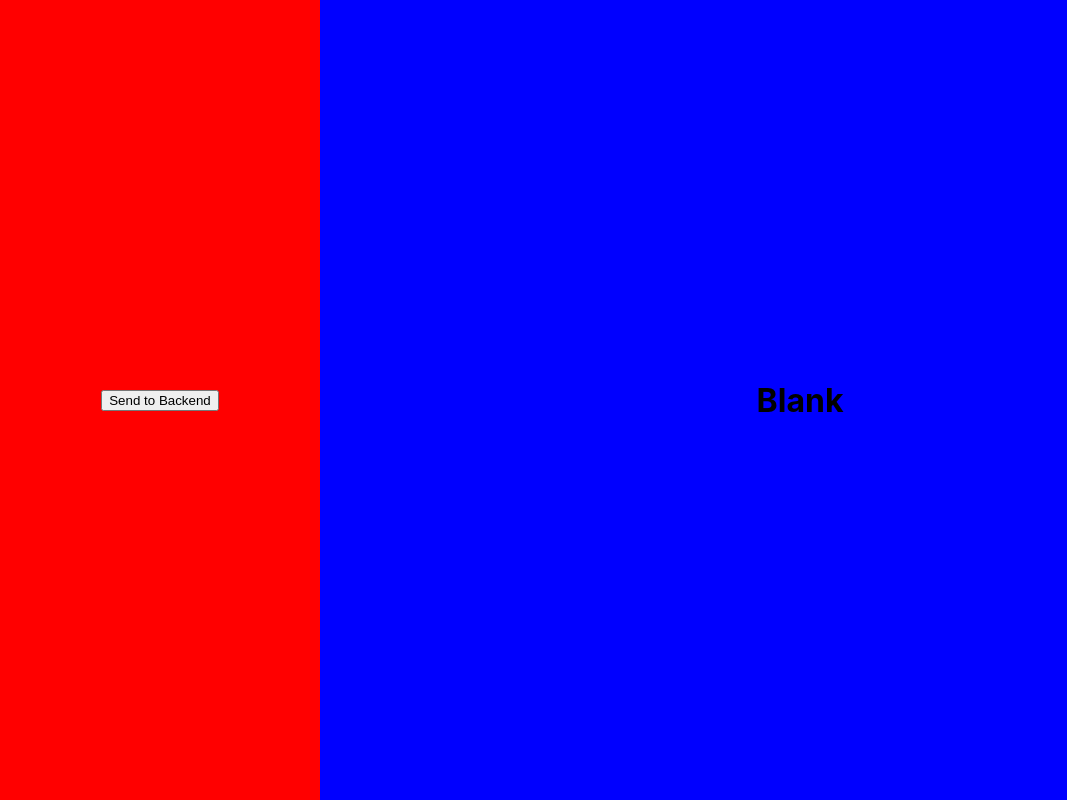
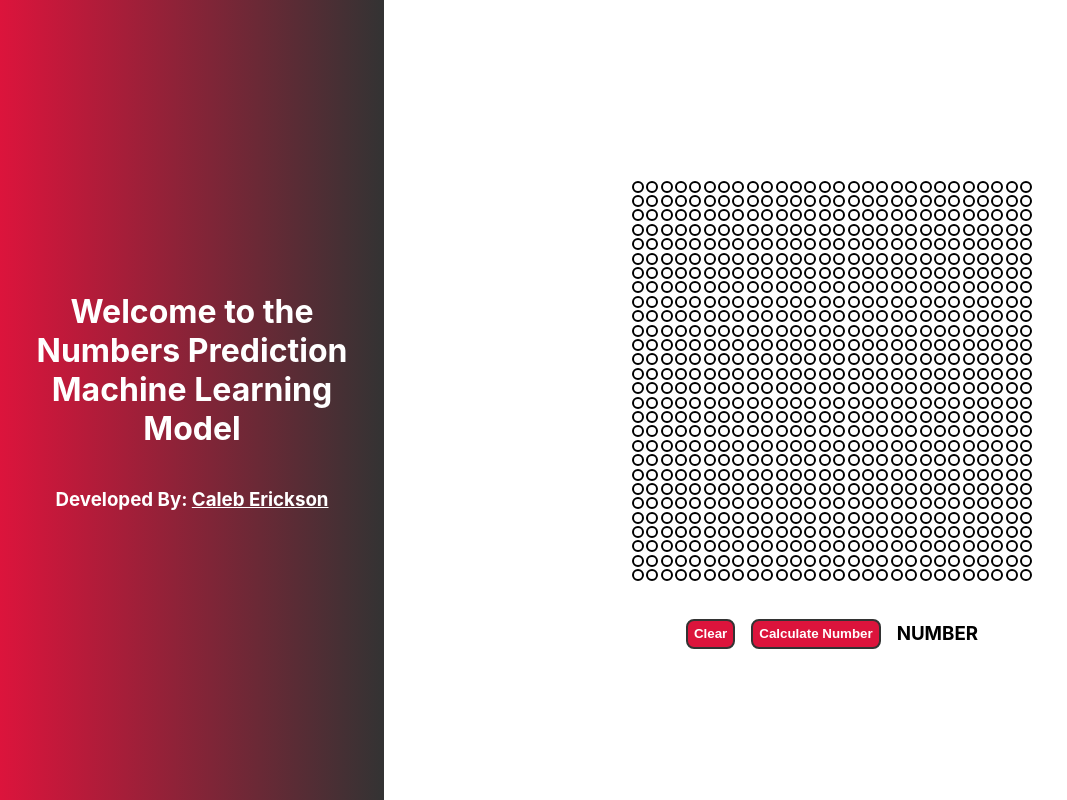
Before and after one commit to CalebErickson21/Numbers-CNN, a React (Create React App) app in the folder frontend/: page / in a window 1280 px wide. Shown: the whole page, without its empty margins (0-1067 px from the left). Built offline with nearby package versions, Linux system fonts and the light colour scheme.

Commit message:
Frontend functionality working, matrix updates as well as UI, got clear function up and running

```diff
--- a/frontend/src/App.js
+++ /dev/null
@@ -1,44 +0,0 @@
-// Import dependencies
-import axios from 'axios';
-import { useState, useEffect } from 'react';
-
-// Import styles
-import './App.scss';
-
-// App component
-function App() {
-
-  const [text, setText] = useState('Blank');
-
-  const sendToBackend = async (e) => {
-    try {
-      e.preventDefault();
-      const response = await axios.post('http://localhost:5000/api/hello');
-      setText(response.data.message);
-    } catch (error) {
-      setText('Error');
-      console.error('Error calling backend:', error);
-    }
-  };
-
-
-  // Visible component
-  return (
-    <div className="App">
-      <div className='flex-row'>
-
-        <div className='flex-col left'>
-          <button onClick={(e) => sendToBackend(e)}>Send to Backend</button>
-
-        </div>
-
-        <div className='flex-col right'>
-          <h1>{text}</h1>
-
-        </div>
-      </div>
-    </div>
-  );
-}
-
-export default App;
--- /dev/null
+++ b/frontend/src/App.jsx
@@ -0,0 +1,57 @@
+// Import dependencies
+import axios from 'axios';
+import { useState } from 'react';
+
+// Import styles
+import './App.scss';
+
+// Import components
+import Node from './components/node.jsx';
+import Grid from './components/grid.jsx';
+
+// App component
+function App() {
+
+  const sendToBackend = async (e) => {
+    try {
+      e.preventDefault();
+      const response = await axios.post('http://localhost:5000/api/hello');
+      console.log(response.data.message);
+    } catch (error) {
+      console.error('Error calling backend:', error);
+    }
+  };
+
+  const [clear, setClear] = useState(false);
+  const handleClear = (e) => {
+    e.preventDefault();
+    setClear(true);
+  }
+
+
+  // Visible component
+  return (
+    <div className="app">
+      <div className='flex-row'>
+
+        <div className='flex-col left'>
+          <h1>Welcome to the Numbers Prediction Machine Learning Model</h1>
+          <h3>Developed By: <a href='https://caleberickson21.github.io' target='_blank'>Caleb Erickson</a></h3>
+        </div>
+
+        <div className='flex-col right'>
+          <div className='grid-container'>
+            <Grid clear={clear} setClear={setClear}/>
+          </div>
+          <div className='grid-controls'>
+            <button className='btn' type='button' onClick={handleClear}>Clear</button>
+            <button className='btn' type='button'>Calculate Number</button>
+            <h3>NUMBER</h3>
+          </div>
+        </div>
+      </div>
+    </div>
+  );
+}
+
+export default App;
--- a/frontend/src/App.scss
+++ b/frontend/src/App.scss
@@ -1,7 +1,8 @@
-$sm: 768px;
-$md: 1024px;
+// Import dependencies
+@import './base.scss';
 
-.App {
+// Styles
+.app {
     height: 100dvh;
     width: 100dvw;
 }
@@ -16,6 +17,7 @@ $md: 1024px;
 
     .flex-col {
         display: flex;
+        flex-direction: column;
         align-items: center;
         justify-content: center;
 
@@ -27,18 +29,51 @@ $md: 1024px;
     }
 
     .left {
-        background-color: red;
         @media not all and (max-width: $sm) {
-            width: 25%;
+            width: 30%;
         }
+
+        h1, h3, a {
+            color: white;
+            text-align: center;
+        }
+
+        background: linear-gradient(to right, $primary, $accent);
     }
 
     .right {
-        background-color: blue;
         @media  not all and (max-width: $sm) {
-            width: 75%;
+            width: 70%;
         }
+
+        background: $background;
     }
+}
 
+.grid-container {
+    margin: 5% 25% 2.5% 25%;
+}
 
+.grid-controls {
+    display: inline-flex;
+    justify-content: center;
+    align-items: center;
+    width: 100%;
+
+    *:not(:last-child) {
+        margin-right: 1rem;
+    }
 }
+
+.btn {
+    height: 50%;
+    font-weight: bold;
+    background: $primary;
+    color: $background;
+    border: 2px solid $accent;
+    border-radius: 0.5rem;
+
+    &:hover {
+        box-shadow: 2px 2px 5px $accent;
+    }
+}
--- /dev/null
+++ b/frontend/src/base.scss
@@ -0,0 +1,8 @@
+$sm: 768px;
+$md: 1024px;
+
+// Colors
+$primary: #DC143C;
+$primary-2: #F5A3B5;
+$background: #FFFFFF;
+$accent: #333333;
--- /dev/null
+++ b/frontend/src/components/grid.jsx
@@ -0,0 +1,95 @@
+// Import dependecies
+import { useState, useEffect, use } from 'react';
+
+// Import styles
+import './grid.scss';
+
+// Import components
+import Node from './node.jsx'
+
+// Component
+const Grid = ({ clear, setClear}) => {
+
+    // States
+    const [mouseDown, setMouseDown] = useState(false);
+    useEffect(() => {
+        // Handler for mouse down
+        const handleMouseDown = () => setMouseDown(true);
+
+        // Handler for mouse up
+        const handleMouseUp = () => setMouseDown(false);
+
+        // Add event listeners
+        window.addEventListener('mousedown', handleMouseDown);
+        window.addEventListener('mouseup', handleMouseUp);
+
+        // Cleanup event listeners on component unmount
+        return () => {
+            window.removeEventListener('mousedown', handleMouseDown);
+            window.removeEventListener('mouseup', handleMouseUp);
+        };
+    }, []);
+
+    // Variable declarations
+    const gridSize = 28;
+    const totalNodes = gridSize * gridSize;
+
+    const [mat, setMat] = useState(new Array(totalNodes).fill(0));
+
+    const handleNodeUpdate = (idx) => {
+        setMat(prevMat => {
+            const newMat = [...prevMat];
+
+            if (!clear) {
+                newMat[idx] = 1.00; // Set the value of the node to 1.00
+
+                // Update neighbors (left, right, up, down) if within bounds
+                if (idx % gridSize !== 0) {  // Left neighbor
+                    newMat[idx - 1] = Math.max(0.50, prevMat[idx - 1]); // Ensure it doesn't go below 0.50
+                }
+                if ((idx + 1) % gridSize !== 0) { // Right neighbor
+                    newMat[idx + 1] = Math.max(0.50, prevMat[idx + 1]); // Ensure it doesn't go below 0.50
+                }
+                if (idx - gridSize >= 0) { // Top neighbor
+                    newMat[idx - gridSize] = Math.max(0.50, prevMat[idx - gridSize]); // Ensure it doesn't go below 0.50
+                }
+                if (idx + gridSize < totalNodes) { // Bottom neighbor
+                    newMat[idx + gridSize] = Math.max(0.50, prevMat[idx + gridSize]); // Ensure it doesn't go below 0.50            }
+                }
+            }
+            return newMat;
+        });
+    }
+
+    // Clear matrix controls
+    const handleMatClear = () => {
+        setMat(new Array(totalNodes).fill(0));
+        handleNodeUpdate(0); // Update first node to trigger re-render
+    }
+    useEffect(() => {
+        if (clear) {
+            handleMatClear();
+            setClear(false); // Reset clear state to false after clearing
+        }
+    } , [clear]); // Run when clear state changes
+
+
+    /**Create an array of nodes
+     * .from() creates a new array from an iterable object
+     * '_' signifies that we are not using fist param of callback function (current element)
+     * 'index' 'is the index of the current element in the array
+    */
+    const nodes = Array.from({ length: totalNodes }, (_, idx) => {
+        return <Node key={idx} id={idx} val={mat[idx]} mouseDown={mouseDown} handleNodeUpdate={handleNodeUpdate} /> // Key is used by React to identify each node uniquely ----- Id is used for custom app logic
+    });
+
+    // Visible component
+    return (
+        <div className="grid">
+            {nodes}
+        </div>
+    )
+}
+
+// Export component
+export default Grid;
--- /dev/null
+++ b/frontend/src/components/grid.scss
@@ -0,0 +1,9 @@
+// Import dependencies
+@import './../base.scss';
+
+// Styles
+.grid {
+    display: grid;
+    grid-template-columns: repeat(28, auto);
+    gap: 0.15rem;
+}
--- /dev/null
+++ b/frontend/src/components/node.jsx
@@ -0,0 +1,32 @@
+// Include styles
+import './node.scss';
+
+// Component
+const Node = ({ id, val, mouseDown, handleNodeUpdate }) => {
+
+    // Handle mouse down effect
+    const handleEnter = () => {
+        if (mouseDown) {
+            handleNodeUpdate(id);
+        }
+    }
+
+    const handleClick = () => {
+        handleNodeUpdate(id);
+    }
+
+    const getNodeClass = () => {
+        if (val === 0.00) { return 'node inactive';}
+        if (val === 0.50) { return 'node active-low'; }
+        if (val === 1.00) { return 'node active-high'; }
+    }
+
+    // Visible component
+    return (
+        <div id={'node_' + id} className={getNodeClass()} onMouseDown={handleClick} onMouseEnter={handleEnter}></div>
+    )
+
+};
+
+// Export component
+export default Node;
--- /dev/null
+++ b/frontend/src/components/node.scss
@@ -0,0 +1,22 @@
+// Import dependencies
+@import './../base.scss';
+
+// Styles
+.node {
+    width: .5rem;
+    height: .5rem;
+    border: .15rem solid black;
+    border-radius: 50%;
+}
+
+.inactive {
+    background-color: $background;
+}
+
+.active-low {
+    background-color: $primary-2;
+}
+
+.active-high {
+    background-color: $primary;
+}
--- a/frontend/src/index.js
+++ b/frontend/src/index.js
@@ -1,8 +1,8 @@
 import React from 'react';
 import ReactDOM from 'react-dom/client';
-import './index.css';
-import App from './App';
-import reportWebVitals from './reportWebVitals';
+import './index.scss';
+import App from './App.jsx';
+import reportWebVitals from './reportWebVitals.js';
 
 const root = ReactDOM.createRoot(document.getElementById('root'));
 root.render(
```
Also changed, not shown: frontend/public/manifest.json, frontend/src/index.scss (renamed from frontend/src/index.css).
